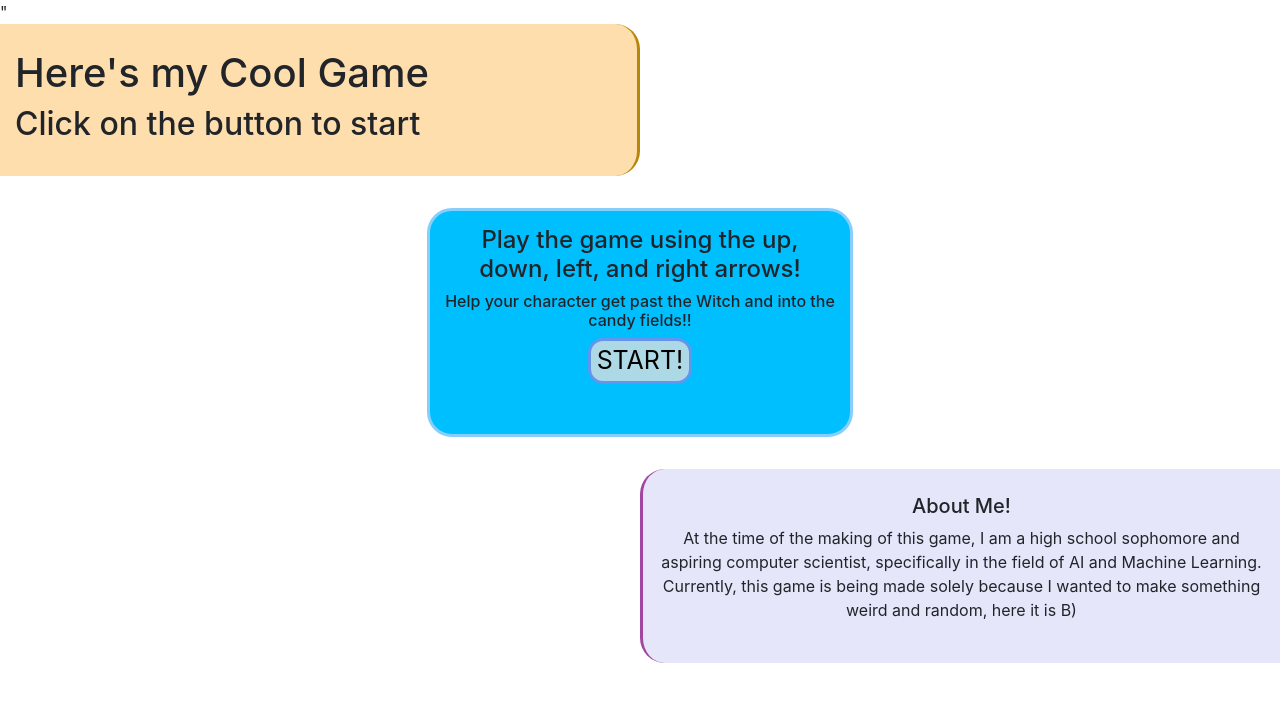
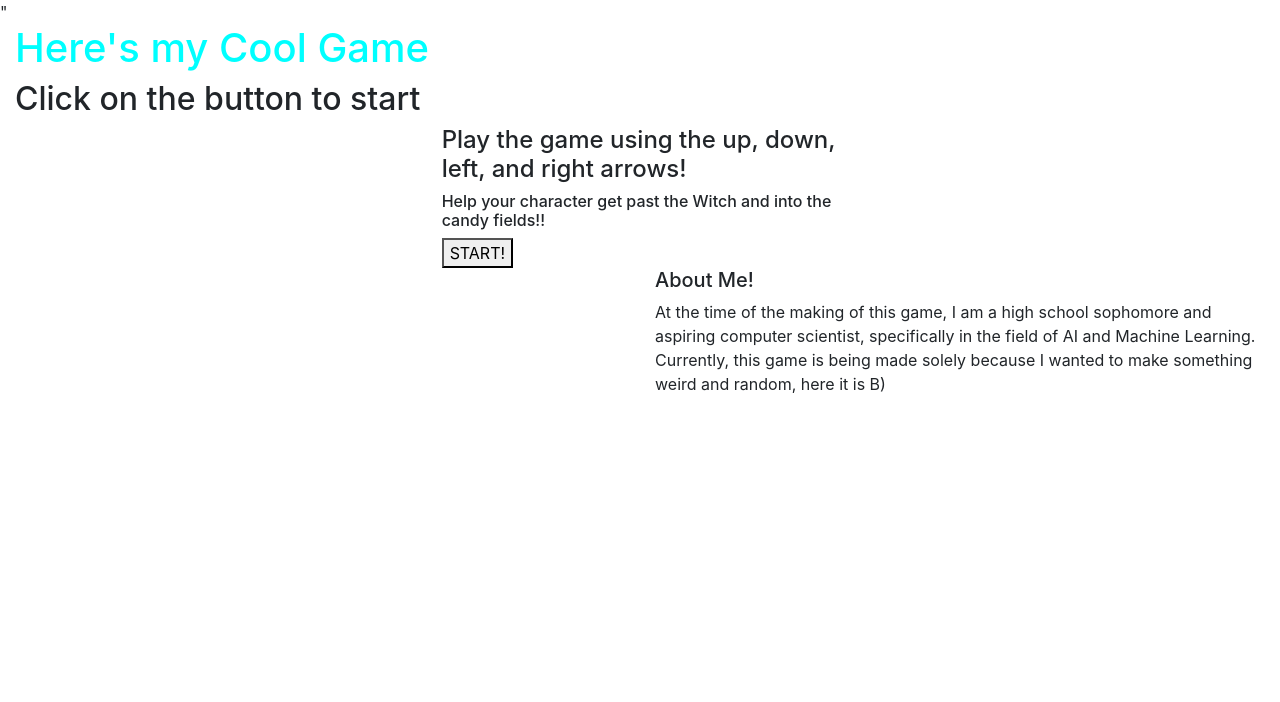
Before and after one commit to IsabelR825/Portfolio, a plain HTML site: page first game/firstgame.html in a window 1280 px wide. Drawn offline with nearby package versions, Linux system fonts and the light colour scheme.

```diff
--- a/first game/style.css
+++ b/first game/style.css
@@ -1,48 +1,4 @@
 h1 {
-    font-family: "Wotfard",Futura,-apple-system,sans-serif;
+    font-family:"Wotfard",Futura,-apple-system,sans-serif;
+    color:aqua;
 }
-
-body{
-    color: lightblue;
-}
-
-
-.titleStyle {
-    background-color:navajowhite;
-    border-right: solid darkgoldenrod;
-    border-top-right-radius: 25px;
-    border-bottom-right-radius: 25px;
-    padding: 25px
-}
-
-.introStyle {
-    background-color: deepskyblue;
-    border-radius: 25px;
-    border: solid lightskyblue;
-    padding-left: 15px;
-    padding-right: 15px;
-    padding-top: 15px;
-    text-align: center;
-    margin-top: 32px;
-    margin-bottom: 32px;
-    padding-bottom: 50px;
-}
-
-.aboutMeStyle {
-    background-color: lavender;
-    border-top-left-radius: 25px;
-    border-bottom-left-radius: 25px;
-    border-left: solid rgb(161, 70, 161);
-    text-align: center;
-    padding: 25px;
-}
-
-#button1 {
-    background-color:lightblue;
-    font-size: 25px;
-    font-family:"Wotfard", -apple-system, BlinkMacSystemFont, 'Segoe UI', Roboto, Oxygen, Ubuntu, Cantarell, 'Open Sans', 'Helvetica Neue', sans-serif;
-    border: solid cornflowerblue;
-    border-radius: 15px;
-    text-align: center;
-
-}
```
Also changed, not shown: lifeGameAttempt1.html (added, +10 -0 lines).
